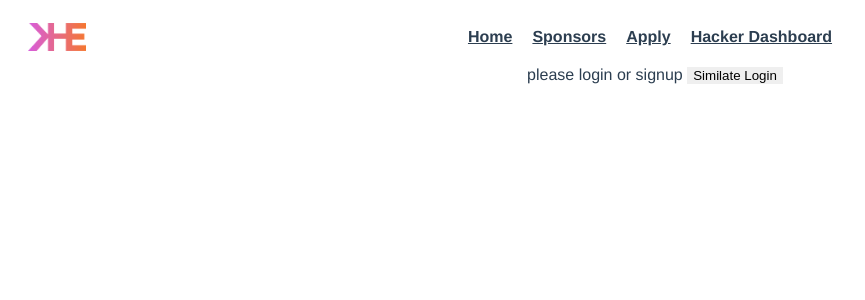
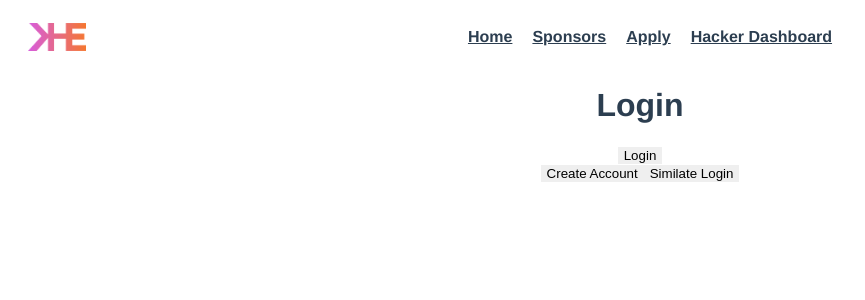
Before and after one commit to hacksu/khe-frontend, a Vue app: page /login in a window 1280 px wide. Shown: the top 300 px of the page, without its empty margins (0-865 px from the left). Built offline with nearby package versions, Linux system fonts and the light colour scheme.

Commit message:
WIP Login Edits

```diff
--- /dev/null
+++ b/src/components/input/IconButton.vue
@@ -0,0 +1,26 @@
+<template>
+  <button class="iconbutton">
+    <i v-bind:style="{ 'background-image': 'url(' + img + ')'}" class="img"></i>
+    <slot></slot>
+  </button>
+</template>
+
+<script lang="ts">
+import { defineComponent } from 'vue';
+
+export default defineComponent({
+  name: 'IconButton',
+  props: {
+    img: {
+      default: '',
+      type: String,
+    }
+  },
+});
+</script>
+
+<style scoped lang="scss">
+@import "@/scss/components/input/IconButton.scss"; // Essential SCSS
+
+
+</style>
--- a/src/router/index.ts
+++ b/src/router/index.ts
@@ -18,6 +18,7 @@ const routes: Array<RouteRecordRaw> = [
     alias: ['/signup', '/register'],
     component: Login,
     beforeEnter: (to, from, next) => {
+      console.log('wat')
       // if we are logged in, redirect to query-specified OR dashboard
       if (store.getters.isLoggedIn) {
         if (to.query.redirect) {
--- /dev/null
+++ b/src/scss/components/input/IconButton.scss
@@ -0,0 +1,9 @@
+.iconbutton {
+  .img {
+    background-size: contain;
+    background-position: center;
+    background-repeat: no-repeat;
+    padding-right: 32px;
+    margin-right: 8px;
+  }
+}
--- a/src/views/Login.vue
+++ b/src/views/Login.vue
@@ -1,6 +1,19 @@
 <template>
   <div class="login">
-    please login or signup
+
+    <div v-if="action == 'login'">
+      <h1>Login</h1>
+
+      <button v-on:click="login">Login</button>
+    </div>
+    <div v-else>
+      <h1>Create Account</h1>
+
+      <button v-on:click="signup">Create Account</button>
+      <IconButton v-bind:img="require('@/assets/logo.png')"><span>SIGN IN WITH GITHUB</span></IconButton>
+    </div>
+    <button v-on:click="switchAction">{{ action == 'login' ? 'Create Account' : 'I already have an Account' }}</button>
+
 
     <button v-on:click="simulateLogin">Similate Login</button>
 
@@ -11,10 +24,23 @@
 import { defineComponent } from 'vue';
 import store from '@/store';
 import router from '@/router';
+import IconButton from '@/components/input/IconButton.vue';
 
 export default defineComponent({
   name: 'Login',
+  data() {
+    return {
+      action: this.$route.path.substr(1), //this.$route.path.includes('login') ? 'login' : 'signup',
+      email: '',
+      password: '',
+      name: {
+        first: '',
+        last: '',
+      },
+    }
+  },
   components: {
+    IconButton,
 
   },
   methods: {
@@ -22,6 +48,22 @@ export default defineComponent({
           store.state.token = true;
           this.loginSuccess();
 
+      },
+      login(evt: Event) {
+        console.log('login')
+      },
+      signup(evt: Event) {
+        console.log('signup')
+      },
+      switchAction() {
+        if (this.action == 'login') {
+          history.replaceState(history.state, '', window.location.href.split(this.action).join('register'));
+          this.action = 'register';
+        } else {
+          history.replaceState(history.state, '', window.location.href.split(this.action).join('login'));
+          this.action = 'login';
+        }
+        this.$route.path = `/${this.action}`;
       },
       loginSuccess() { // Redirect based on success
           const route = router.currentRoute.value;
@@ -39,5 +81,13 @@ export default defineComponent({
 <style lang="scss" scoped>
 @import "@/scss/views/Login.scss"; // Essential SCSS
 
+.iconbutton {
+  font-size: 1em;
+  padding: 10px;
+  border-radius: 0.5em;
+  span {
+    font-size: 0.8em;
+  }
+}
 
 </style>
```
